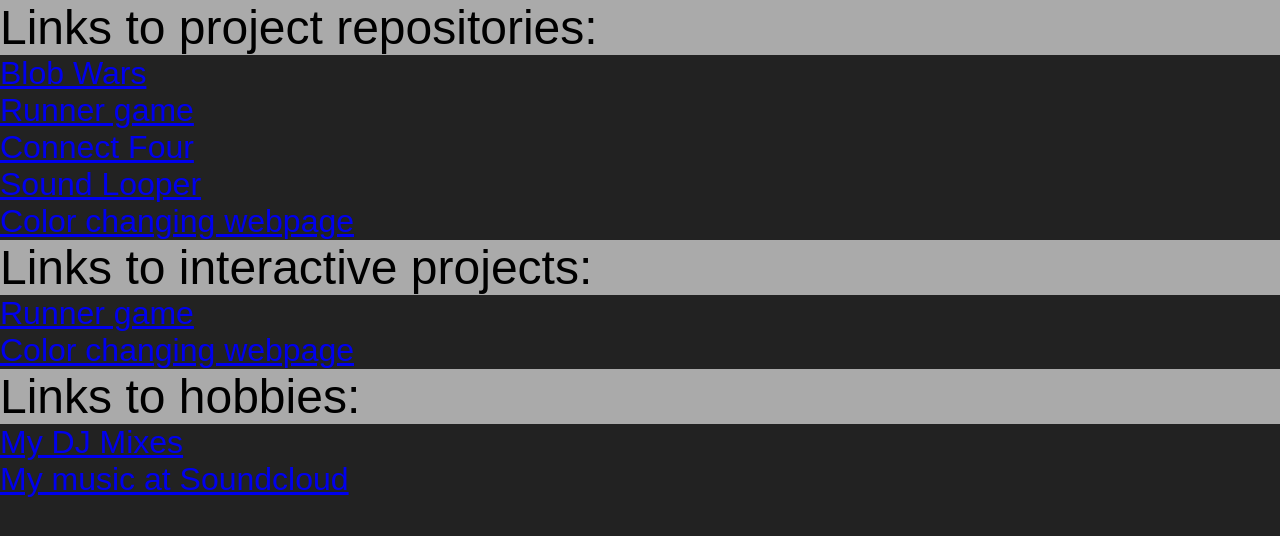
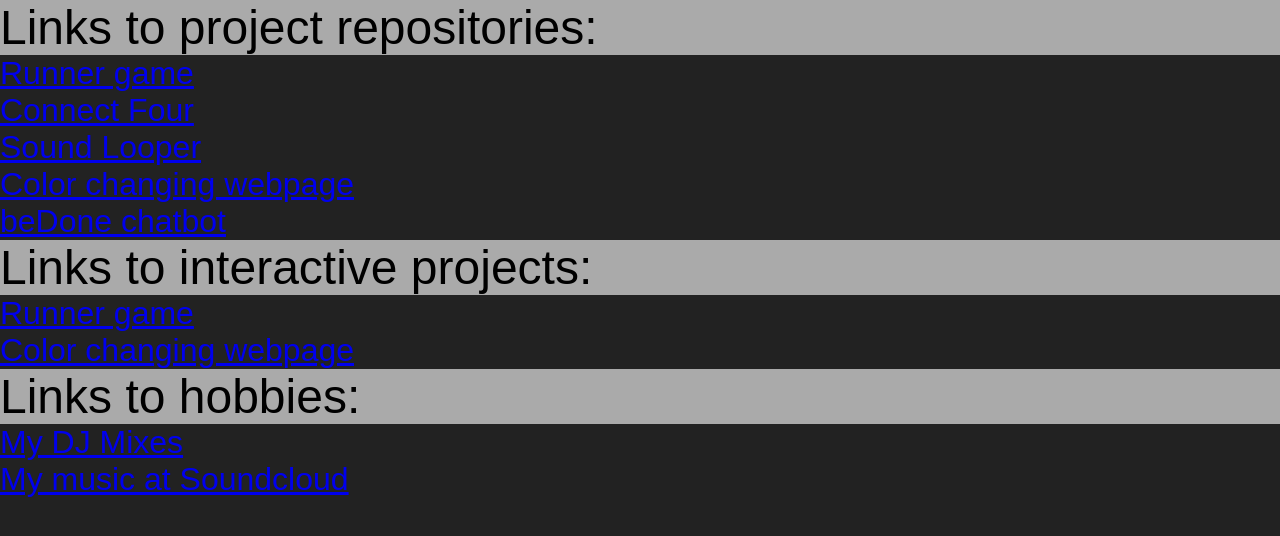
Before and after one commit to pabloemilio97/Portfolio, a plain HTML site: page index.html in a window 1280 px wide. Drawn offline with Linux system fonts and the light colour scheme.

Commit message:
added beDone chatbot

```diff
--- a/index.html
+++ b/index.html
@@ -10,11 +10,11 @@
 		<div class="all">
 			<p class="title" id="title">Links to project repositories:</p>
 			<ul class="a">
-				<li><a href="https://github.com/pabloemilio97/BlobWars">Blob Wars</a></li>
 				<li><a href="https://github.com/jimmygzzmtz/Project-Move">Runner game</a></li>
 				<li><a href="https://github.com/pabloemilio97/ConnectFour">Connect Four</a></li>
 				<li><a href="https://github.com/pabloemilio97/SoundLooper">Sound Looper</a></li>
 				<li><a href="https://github.com/pabloemilio97/TravelSurfaceRGBCube">Color changing webpage</a></li>
+				<li><a href="https://github.com/LuisAlvarez98/beDone">beDone chatbot</a></li>
 			</ul>
 			<p class="title" id="title">Links to interactive projects:</p>
 			<ul class="a">
```
